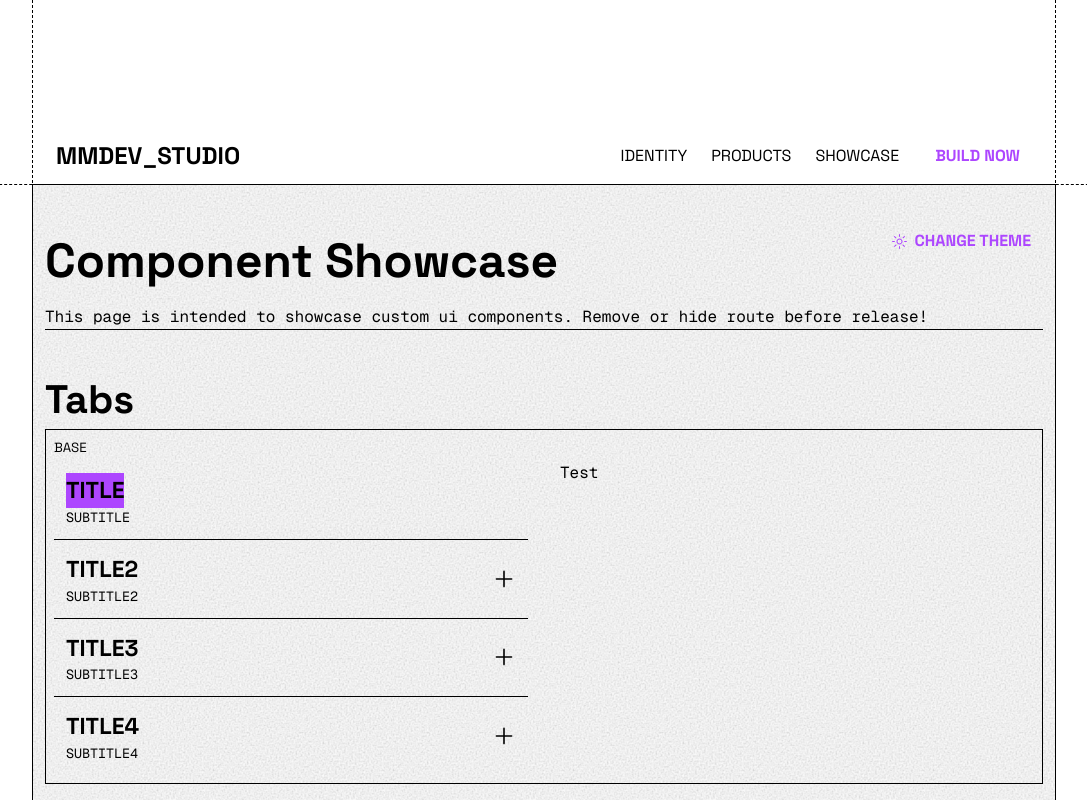
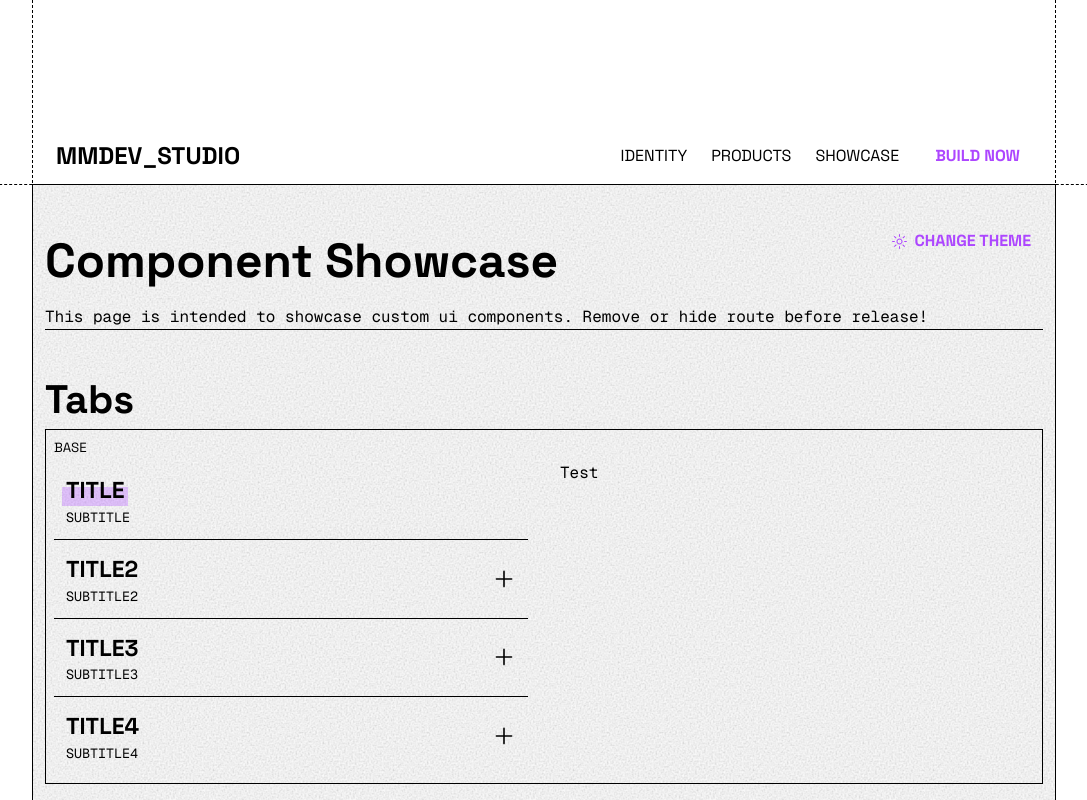
Before and after one commit to mmDevStudio/brand, a Next.js app: page /sandbox in a window 1280 px wide. Shown: the top 800 px of the page, without its empty margins (96-1183 px from the left). Built offline with nearby package versions, Linux system fonts and the light colour scheme.

Commit message:
feat(ui): add highlight marking

```diff
--- a/src/app/globals.css
+++ b/src/app/globals.css
@@ -72,3 +72,30 @@
   background: var(--color-primary);
   color: var(--color-bg-accent);
 }
+
+@utility highlight {
+  position: relative;
+  display: inline-block;
+  z-index: 1;
+
+  &::before {
+    content: "";
+    position: absolute;
+    left: -4px;
+    right: -4px;
+    bottom: 0.125rem;
+    height: 55%;
+    background-color: color-mix(in srgb, var(--color-primary) 30%, transparent);
+    z-index: -1;
+
+    transform: scaleX(0);
+
+    transform-origin: left center;
+
+    transition: transform 0.1s ease-out;
+  }
+
+  &.active-highlight::before {
+    transform: scaleX(1);
+  }
+}
--- a/src/components/Tabs.tsx
+++ b/src/components/Tabs.tsx
@@ -60,8 +60,8 @@ export default function Tabs({ children, className }: TabsProps) {
                 <div className="flex flex-col">
                   <span
                     className={cn(
-                      "text-h4 text-text font-bold uppercase font-heading w-fit",
-                      active === i && "bg-primary",
+                      "text-h4 text-text font-bold uppercase font-heading w-fit highlight",
+                      active === i && "active-highlight",
                     )}
                   >
                     {tab.props.title}
```
